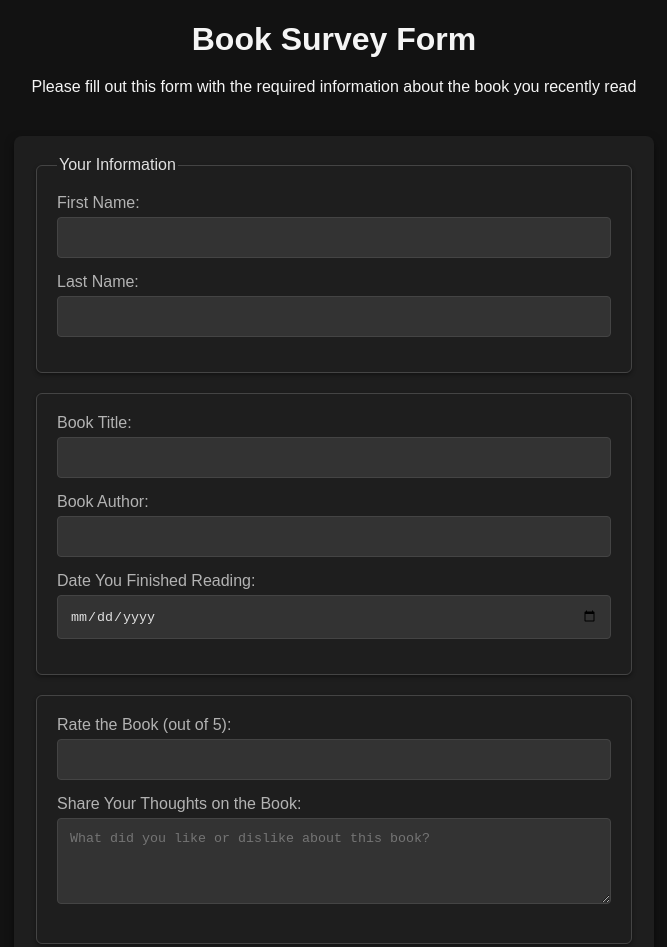
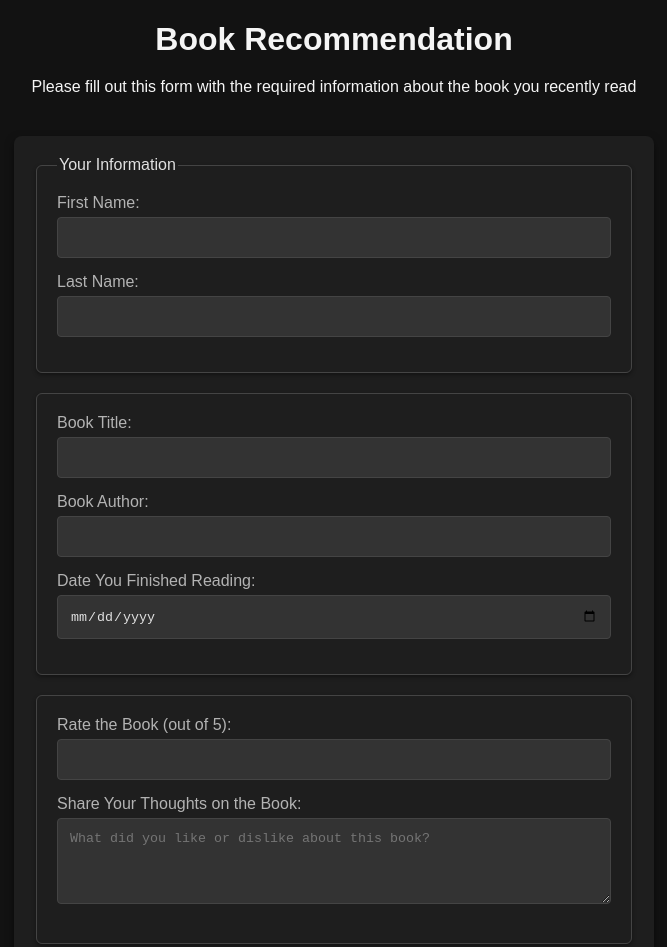
Before and after one commit to rbracker/book-survey, a plain HTML site: page index.html in a window 1280 px wide. Shown: the top 947 px of the page, without its empty margins (306-973 px from the left). Drawn offline with Linux system fonts and the light colour scheme.

Commit message:
Update index.html

```diff
--- a/index.html
+++ b/index.html
@@ -7,7 +7,7 @@
     <meta name="viewport" content="width=device-width, initial-scale=1.0">
   </head>
   <body>
-    <h1>Book Survey Form</h1>
+    <h1>Book Recommendation</h1>
     <p>Please fill out this form with the required information about the book you recently read</p>
     <!--the users input will sent to my email (brandibracker4@gmail.com) using formspree-->
     <form method="post" action="https://formspree.io/f/mzzpnlqb">
```
